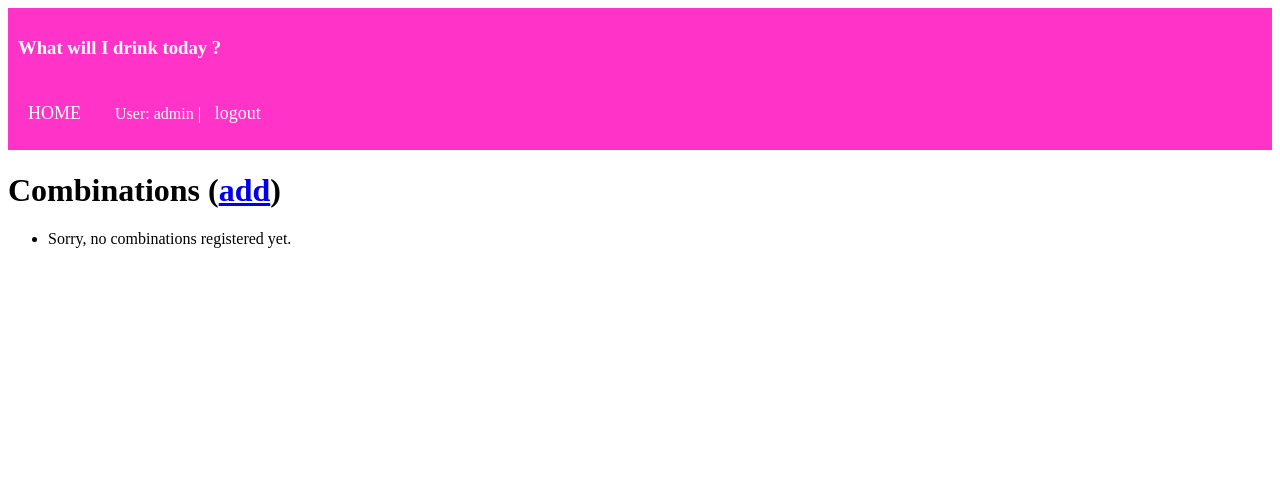
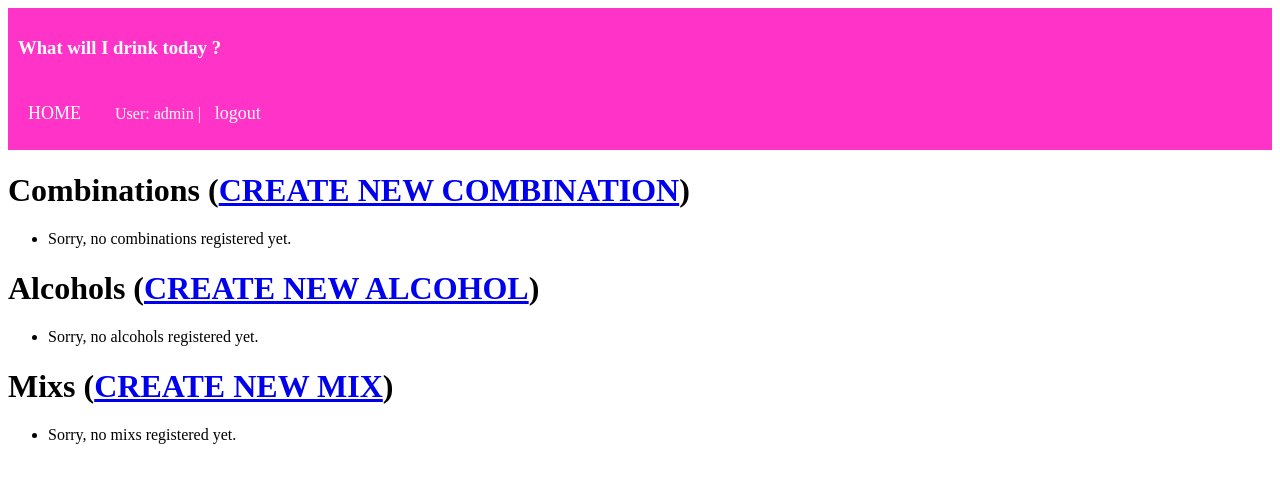
Before and after one commit to claudiacolas/ProjecteWeb, a Django app: page /mycombinations/ in a window 1280 px wide. Shown: the top 483 px of the page. Run offline with Django 4.2, Linux system fonts and the light colour scheme; a user stored in the database is signed in; data comes from the database, SQL or seed files in the repository; both versions use the stored data as it was after the commit; some libraries are stand-ins or nearby versions.

Commit message:
CANVIS AL HTML

```diff
--- a/mycombinations/web/templates/web/combination_list.html
+++ b/mycombinations/web/templates/web/combination_list.html
@@ -2,7 +2,7 @@
 {% block content %}
 <h1>
     Combinations
-    {% if user.is_authenticated %}(<a href="{% url 'web:combination_create' %}">add</a>){% endif %}
+    {% if user.is_authenticated %}(<a href="{% url 'web:combination_create' %}">CREATE NEW COMBINATION</a>){% endif %}
 </h1>
 <ul>
     {% for combination in latest_combination_list %}
@@ -11,4 +11,26 @@
     {% empty %}<li>Sorry, no combinations registered yet.</li>
     {% endfor %}
 </ul>
+<h1>
+    Alcohols
+    {% if user.is_authenticated %}(<a href="{% url 'web:alcohol_create' %}">CREATE NEW ALCOHOL</a>){% endif %}
+</h1>
+<ul>
+    {% for alcohol in latest_alcohol_list %}
+        <li><a href="{% url 'web:alcohol_detail' alcohol.id %}">
+            {{ acohol.name }}</a></li>
+    {% empty %}<li>Sorry, no alcohols registered yet.</li>
+    {% endfor %}
+</ul>
+<h1>
+    Mixs
+    {% if user.is_authenticated %}(<a href="{% url 'web:mix_create' %}">CREATE NEW MIX</a>){% endif %}
+</h1>
+<ul>
+    {% for mix in latest_mix_list %}
+        <li><a href="{% url 'web:mix_detail' mix.id %}">
+            {{ mix.name }}</a></li>
+    {% empty %}<li>Sorry, no mixs registered yet.</li>
+    {% endfor %}
+</ul>
 {% endblock %}
```
Also changed, not shown: mycombinations/db.sqlite3.
